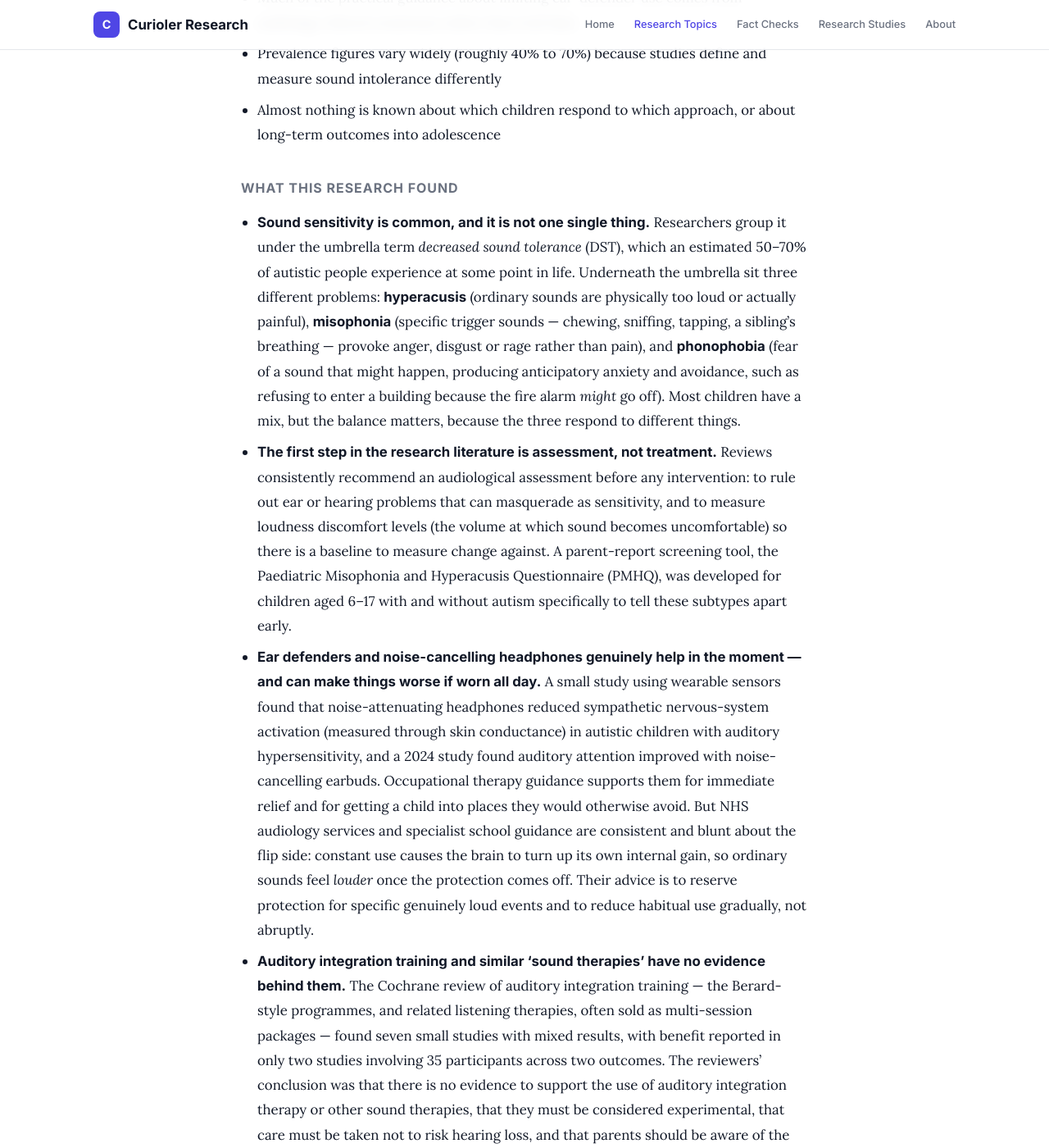
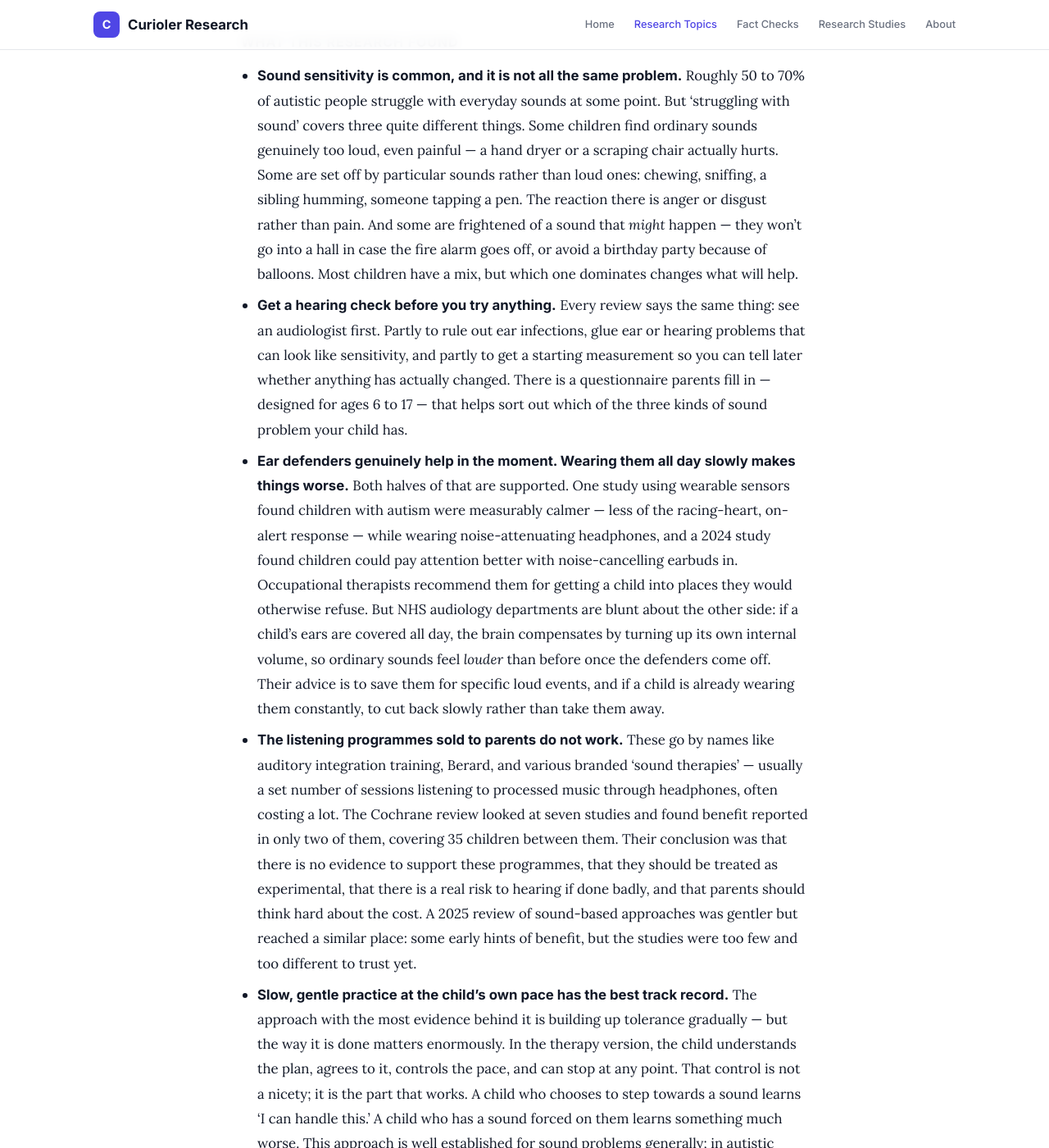
Before and after one commit to Curioler-org/curioler-research, a Jekyll site: the page built from docs/_summaries/2026-08-18-how-to-treat-high-sound-sensitivity-in-an-autistic-11-year-o.md, in a window 1280 px wide and 1400 px high, scrolled down 1620 px. Shown: the whole window at 82% size. Built offline with Jekyll 4.4.1, drawn with Linux system fonts in a browser that asks for light colours; some of the changed text lies outside the part shown.

Commit message:
research: rewrite sound sensitivity summary in plain parent language
The first draft drifted clinical - jargon like decreased sound tolerance,
sympathetic activation, loudness discomfort levels and heterogeneity, plus a
methods-heavy framing. The pipeline's own brief is to write for a parent, not a
clinician, so this rewrites the whole summary at that level: plain wording,
practical actions first, study-design detail cut back to how much to trust it.
Evidence, conclusions and sources are unchanged.

```diff
--- a/docs/_summaries/2026-08-18-how-to-treat-high-sound-sensitivity-in-an-autistic-11-year-o.md
+++ b/docs/_summaries/2026-08-18-how-to-treat-high-sound-sensitivity-in-an-autistic-11-year-o.md
@@ -1,62 +1,63 @@
 ---
-title: "Treating High Sound Sensitivity in an Autistic 11-Year-Old"
+title: "Sound Sensitivity in an Autistic 11-Year-Old: What Actually Helps"
 content_type: "systematic_review"
 trust_tier: 1
 trust_tier_label: "Systematic review or meta-analysis"
 domain: "Sensory"
 search_topic: "how to treat high sound sensitivity in an autistic 11-year-old"
 summary_date: "2026-08-18"
-short_summary: "Between half and three-quarters of autistic people experience decreased sound tolerance at some point, and it often peaks in the school years. The research does not point to a cure, but it does point clearly in two directions: the sound therapies most heavily marketed to parents (auditory integration training) have no evidence behind them, while a combination of audiological assessment, targeted rather than all-day ear protection, environmental adjustments, and CBT-style graded exposure has the strongest support."
+short_summary: "Somewhere between half and three-quarters of autistic people find everyday sounds harder to bear than most, and it often gets worse around the school years. There is no cure, but the research is clear about two things: the expensive listening programmes sold to parents do not work, and what does help is a mix of a hearing check, ear defenders used for specific noisy moments rather than all day, changes to the environment, and slow, gentle practice at the child's own pace."
 status: draft
 tags: [autism, sensory, hyperacusis, sound-sensitivity, misophonia, noise, intervention]
 ---
 
 ## At a glance
 
-**Sample size:** Cochrane review of 7 small trials of sound therapies; 2025 systematic review that screened 4,741 records and found only 8 eligible studies across 6 different sound-based interventions; supporting evidence from small physiological studies and single-case reports
-**Demographics:** Autistic children and young people. The main paediatric screening tool for sound intolerance (PMHQ) is designed for ages 6–17, so an 11-year-old sits squarely inside the assessed age range
-**Key outcome:** No single treatment removes sound sensitivity. The strongest evidence supports a combined approach — identify which kind of sound intolerance your child has, use ear protection for specific loud situations rather than all day, adjust the environment, and use CBT-style graded exposure — while Cochrane found no evidence to support auditory integration training or similar sound therapies
-**Methodology:** Synthesis of a Cochrane systematic review of auditory integration training and other sound therapies, a 2025 systematic review of sound-based interventions in children, review papers on the definitions and prevalence of decreased sound tolerance in autism, small physiological and attention studies of noise-attenuating devices, and NHS and National Autistic Society clinical guidance
-**Researchers:** Zachary J. Williams and colleagues (definitions and mechanisms), Y. Sinha and colleagues (Cochrane review of sound therapies), Vincent, Skaczkowski, Hughes-Barton & Gunn (2025 systematic review), Pfeiffer and colleagues (noise-attenuating headphones)
+**Sample size:** The Cochrane team reviewed 7 small studies of sound-therapy programmes. A 2025 review sifted through 4,741 papers and found only 8 solid enough to include. The rest of what we know comes from small studies and individual cases
+**Demographics:** Autistic children and teenagers. The main questionnaire used to work out what kind of sound sensitivity a child has was built for ages 6 to 17, so an 11-year-old sits comfortably in the middle of it
+**Key outcome:** Nothing makes sound sensitivity disappear. What helps most is a combination: find out what kind of sound problem your child actually has, use ear protection for specific loud events rather than all day, make the environment quieter, and build up tolerance slowly with the child leading. The one clear negative finding is that auditory integration training and similar listening programmes do not work
+**Methodology:** This pulls together the strongest evidence available rather than one study: a Cochrane review of listening programmes, a 2025 review of sound-based approaches for children, research papers on how common sound sensitivity is in autism and what forms it takes, small studies of ear defenders and noise-cancelling earbuds, and NHS and National Autistic Society guidance
 **Institutes:** Cochrane Collaboration, Vanderbilt University Medical Center, University of South Australia, Temple University, NHS audiology services (UK), National Autistic Society
 
 **Limitations:**
 
-- There is still no randomised controlled trial of any treatment for sound sensitivity carried out specifically in autistic children — most of the direct evidence is small studies and single cases
-- The 2025 systematic review found only 8 usable studies across 6 different interventions, with high variation in design, population and outcomes measured
-- Much of the practical guidance about limiting ear-defender use comes from audiology clinical consensus rather than trial data
-- Prevalence figures vary widely (roughly 40% to 70%) because studies define and measure sound intolerance differently
-- Almost nothing is known about which children respond to which approach, or about long-term outcomes into adolescence
+- Nobody has yet run a proper large trial of any treatment for sound sensitivity specifically in autistic children — most of the direct evidence is small studies and single cases
+- The 2025 review found only 8 usable studies covering 6 different approaches, and they were too different from each other to compare properly
+- The advice about not wearing ear defenders all day comes from what audiologists see in clinic, not from a trial
+- How common sound sensitivity is depends on who you ask — estimates range from about 40% to 70% because studies measure it differently
+- We do not know which children respond to which approach, or what happens to them long-term
 
 ## What this research found
 
-- **Sound sensitivity is common, and it is not one single thing.** Researchers group it under the umbrella term *decreased sound tolerance* (DST), which an estimated 50–70% of autistic people experience at some point in life. Underneath the umbrella sit three different problems: **hyperacusis** (ordinary sounds are physically too loud or actually painful), **misophonia** (specific trigger sounds — chewing, sniffing, tapping, a sibling's breathing — provoke anger, disgust or rage rather than pain), and **phonophobia** (fear of a sound that might happen, producing anticipatory anxiety and avoidance, such as refusing to enter a building because the fire alarm *might* go off). Most children have a mix, but the balance matters, because the three respond to different things.
-- **The first step in the research literature is assessment, not treatment.** Reviews consistently recommend an audiological assessment before any intervention: to rule out ear or hearing problems that can masquerade as sensitivity, and to measure loudness discomfort levels (the volume at which sound becomes uncomfortable) so there is a baseline to measure change against. A parent-report screening tool, the Paediatric Misophonia and Hyperacusis Questionnaire (PMHQ), was developed for children aged 6–17 with and without autism specifically to tell these subtypes apart early.
-- **Ear defenders and noise-cancelling headphones genuinely help in the moment — and can make things worse if worn all day.** A small study using wearable sensors found that noise-attenuating headphones reduced sympathetic nervous-system activation (measured through skin conductance) in autistic children with auditory hypersensitivity, and a 2024 study found auditory attention improved with noise-cancelling earbuds. Occupational therapy guidance supports them for immediate relief and for getting a child into places they would otherwise avoid. But NHS audiology services and specialist school guidance are consistent and blunt about the flip side: constant use causes the brain to turn up its own internal gain, so ordinary sounds feel *louder* once the protection comes off. Their advice is to reserve protection for specific genuinely loud events and to reduce habitual use gradually, not abruptly.
-- **Auditory integration training and similar 'sound therapies' have no evidence behind them.** The Cochrane review of auditory integration training — the Berard-style programmes, and related listening therapies, often sold as multi-session packages — found seven small studies with mixed results, with benefit reported in only two studies involving 35 participants across two outcomes. The reviewers' conclusion was that there is no evidence to support the use of auditory integration therapy or other sound therapies, that they must be considered experimental, that care must be taken not to risk hearing loss, and that parents should be aware of the cost involved. A 2025 systematic review of sound-based interventions in children reached a similarly cautious verdict: preliminary signals of benefit for auditory sensitivity, anxiety and behaviour, but with heterogeneity so high the authors called for proper randomised trials before drawing conclusions.
-- **Graded exposure delivered in a CBT framework has the most credible track record.** Cognitive behavioural therapy with an exposure and habituation component is the established evidence-based approach for hyperacusis, misophonia and tinnitus distress across the wider clinical literature, and a 2025 review lecture summarising that evidence found both psychologist- and audiologist-delivered CBT reduced the impact of these conditions on quality of life. In autism specifically the direct evidence is thinner: a published case report of a modified CBT approach for an autistic child with hyperacusis — combining graded exposure, sensory self-regulation strategies and adaptations for the child's communication and processing style — reported improved loudness discomfort levels and reduced reliance on noise-cancelling headphones in daily life. One case is not proof, but it is the direction the evidence is pointing.
-- **Environmental adjustment does much of the practical work.** Guidance from the National Autistic Society treats sensory adjustments as a school's reasonable-adjustment duty rather than a favour: advance warning of fire drills, permission to wear ear defenders for bells and assemblies, staggered arrival or departure to miss the corridor crush, seating away from speakers and noisy classmates, exams in a quiet room, a designated calm space the child can leave for without asking permission, and small physical fixes like felt pads on chair legs. These are the changes that most reliably reduce daily distress while any therapeutic work is going on.
+- **Sound sensitivity is common, and it is not all the same problem.** Roughly 50 to 70% of autistic people struggle with everyday sounds at some point. But 'struggling with sound' covers three quite different things. Some children find ordinary sounds genuinely too loud, even painful — a hand dryer or a scraping chair actually hurts. Some are set off by particular sounds rather than loud ones: chewing, sniffing, a sibling humming, someone tapping a pen. The reaction there is anger or disgust rather than pain. And some are frightened of a sound that *might* happen — they won't go into a hall in case the fire alarm goes off, or avoid a birthday party because of balloons. Most children have a mix, but which one dominates changes what will help.
+- **Get a hearing check before you try anything.** Every review says the same thing: see an audiologist first. Partly to rule out ear infections, glue ear or hearing problems that can look like sensitivity, and partly to get a starting measurement so you can tell later whether anything has actually changed. There is a questionnaire parents fill in — designed for ages 6 to 17 — that helps sort out which of the three kinds of sound problem your child has.
+- **Ear defenders genuinely help in the moment. Wearing them all day slowly makes things worse.** Both halves of that are supported. One study using wearable sensors found children with autism were measurably calmer — less of the racing-heart, on-alert response — while wearing noise-attenuating headphones, and a 2024 study found children could pay attention better with noise-cancelling earbuds in. Occupational therapists recommend them for getting a child into places they would otherwise refuse. But NHS audiology departments are blunt about the other side: if a child's ears are covered all day, the brain compensates by turning up its own internal volume, so ordinary sounds feel *louder* than before once the defenders come off. Their advice is to save them for specific loud events, and if a child is already wearing them constantly, to cut back slowly rather than take them away.
+- **The listening programmes sold to parents do not work.** These go by names like auditory integration training, Berard, and various branded 'sound therapies' — usually a set number of sessions listening to processed music through headphones, often costing a lot. The Cochrane review looked at seven studies and found benefit reported in only two of them, covering 35 children between them. Their conclusion was that there is no evidence to support these programmes, that they should be treated as experimental, that there is a real risk to hearing if done badly, and that parents should think hard about the cost. A 2025 review of sound-based approaches was gentler but reached a similar place: some early hints of benefit, but the studies were too few and too different to trust yet.
+- **Slow, gentle practice at the child's own pace has the best track record.** The approach with the most evidence behind it is building up tolerance gradually — but the way it is done matters enormously. In the therapy version, the child understands the plan, agrees to it, controls the pace, and can stop at any point. That control is not a nicety; it is the part that works. A child who chooses to step towards a sound learns 'I can handle this.' A child who has a sound forced on them learns something much worse. This approach is well established for sound problems generally; in autistic children specifically the published evidence is thin — one detailed case of an autistic child who improved and needed his headphones far less afterwards.
+- **Changing the environment does most of the day-to-day work.** The National Autistic Society treats sensory adjustments in school as something a child is entitled to, not a favour. The practical list is short and unglamorous: warn the child before fire drills, let them wear ear defenders for bells and assemblies, let them arrive or leave a few minutes early to miss the corridor rush, seat them away from speakers and noisy classmates, let them sit exams in a quiet room, give them somewhere calm they can go without having to ask, and put felt pads under chair legs. These are the changes that reduce daily misery while anything else is going on.
 
 ## What this means for caregivers
 
-- **Start by working out which kind of sound sensitivity your child has.** Keep a simple two-week log: which sounds, in which settings, and what the reaction looks like — hands over ears and pain, or anger at one specific person's chewing, or refusing to enter a room in case a sound happens. That distinction is what tells an audiologist or psychologist which approach to try, and it is information only you can collect. Ask your GP or paediatrician for an audiology referral to rule out hearing or middle-ear issues first — the research is unanimous that this comes before treatment.
-- **Treat ear defenders as a tool for specific situations, not a uniform.** They are the right answer for a fireworks display, a school assembly, a busy shopping centre, a fire drill. If your child currently wears them most of the day, the research does not say to snatch them away — it says to reduce use gradually while keeping anxiety low, ideally with an audiologist's or occupational therapist's help, and to replace all-day protection with quieter environments and planned quiet breaks instead.
-- **Be sceptical of anything sold as a sound-therapy programme.** If a provider offers a fixed course of listening sessions through headphones to 'retrain' your child's hearing — auditory integration training, Berard, Tomatis-style programmes, listening therapies — the Cochrane review found no evidence they work, flagged a hearing-safety concern, and specifically flagged the cost to families. That money is better spent on an audiology assessment or CBT sessions.
-- **Eleven is a good age for the talking-therapy route.** Graded exposure works better when a child can understand the plan, agree to it, and rate their own discomfort — which most 11-year-olds can do with adaptations. Look for a psychologist or audiologist experienced with both autism and sound intolerance, and expect the approach to be modified: visual scales, predictable steps the child controls, and self-regulation strategies built in alongside the exposure.
-- **Put the school adjustments in writing.** Advance warning of fire alarms, permission to leave for a quiet space, seating away from noise, and exams in a separate room are standard reasonable adjustments — not special pleading. Getting them recorded in your child's support plan means they survive a change of teacher.
-- **Take the anxiety component seriously.** By this age, a lot of the daily disruption comes from anticipating sounds rather than hearing them, and avoidance shrinks a child's world quickly. Anxiety that has grown around sound is treatable in its own right, and treating it is often what makes the exposure work possible.
+- **Spend two weeks working out which kind of sound problem your child has.** Keep a note on your phone: which sound, where, and what happened. Was it hands over ears and real distress at something loud? Anger at one specific noise, usually made by a person? Or refusing to go somewhere in case a sound happens? That single distinction is what tells a professional which approach to try, and you are the only one who can collect it.
+- **Ask for a hearing test.** Go to your GP or paediatrician and ask for an audiology referral. It is the first step in every set of guidance, it rules out simple physical causes, and it gives you a baseline.
+- **Treat ear defenders like an umbrella, not a coat.** Right for fireworks, assemblies, the shopping centre, a fire drill. If your child currently has them on most of the day, do not just take them away — reduce use slowly, ideally with help from an audiologist or occupational therapist, and replace the covered ears with genuinely quieter surroundings and planned quiet breaks.
+- **Be sceptical of anything sold as a listening programme.** If someone offers a fixed course of sessions listening through headphones to retrain your child's hearing, the evidence says it does not work, and the Cochrane reviewers specifically flagged the cost to families. That money goes further on an audiology appointment or a few therapy sessions.
+- **Eleven is a good age for the talking-and-practice approach.** Building up tolerance works far better when a child can understand the plan, agree to it, say how uncomfortable something feels, and stop it when they need to — which most 11-year-olds can do. Look for a psychologist or audiologist who has worked with both autism and sound sensitivity, and expect them to adapt things: pictures instead of talking, small steps the child controls, calming strategies built in alongside.
+- **Get the school adjustments written down.** Advance warning of alarms, permission to leave for a quiet space, seating away from noise, exams in a separate room. Put them in the support plan so they survive a change of teacher.
+- **Do not ignore the worry underneath.** By this age, a lot of the trouble comes from dreading a sound rather than hearing one, and avoiding places shrinks a child's world fast. That anxiety is treatable in its own right, and treating it is often what makes everything else possible.
 
 ## Important caveats
 
-- This is a research summary, not a treatment plan. Sound sensitivity that is new, one-sided, painful, or accompanied by ear pain, tinnitus or hearing changes needs a medical assessment rather than a sensory strategy — see a GP or audiologist.
-- There is no medication with established evidence for treating sound sensitivity in autistic children. Medication is sometimes used for co-occurring anxiety, which is a different target and a decision for a prescribing clinician.
-- The evidence base here is genuinely thin. The strongest single conclusion — that auditory integration training does not work — is a negative one, and the positive recommendations rest on clinical consensus, small studies and case reports rather than large trials in autistic children.
-- The warning about ear-defender overuse comes from audiology clinical practice, not from randomised trials, and it has to be balanced against the real access it buys some children. Withdrawing protection abruptly, or refusing it in genuinely loud environments, is not what the guidance recommends.
-- Sound sensitivity varies enormously between children and across time in the same child. What works in a quiet supermarket at 8am may fail at 5pm, and that is a feature of the condition rather than a sign the strategy is wrong.
+- This is a summary of research, not a plan for your child. If the sensitivity is new, only in one ear, painful, or comes with ringing or any change in hearing, that needs a doctor rather than a sensory strategy.
+- There is no medicine with good evidence for sound sensitivity in autistic children. Medication is sometimes used for anxiety that has grown around it, which is a different thing and a decision for a doctor who knows your child.
+- Be honest with yourself about how thin the evidence is. The strongest single finding here is a negative one — that listening programmes do not work. Most of the positive advice comes from what experienced clinicians do, small studies, and individual cases, not from large trials.
+- The warning about ear defenders comes from clinical experience rather than trials, and it has to be weighed against the real freedom they give some children. Taking them away suddenly, or refusing them somewhere genuinely deafening, is not what anyone is recommending.
+- A child who has gone quiet and still is not always a child who is coping. Sometimes that is a shutdown, which can look like progress and is not. Going along with something is not the same as tolerating it.
+- Sound sensitivity moves around. What your child manages in a quiet shop at 8am may be impossible at 5pm on a Friday. That is the condition, not a sign you are doing it wrong.
 
 ## About this research
 
-This summary draws on the strongest available evidence rather than a single study: a Cochrane systematic review of auditory integration training and other sound therapies, a 2025 systematic review of sound-based interventions in children from the University of South Australia, review papers by Williams and colleagues that established the current hyperacusis/misophonia/phonophobia framework and prevalence estimates for autism, small physiological and attention studies of noise-attenuating headphones and earbuds, a 2025 review of CBT for sound-intolerance conditions, and clinical guidance from NHS audiology services and the National Autistic Society. The quality is uneven: the Cochrane conclusion is solid, but no randomised trial has yet tested a full treatment approach specifically in autistic children, so several of the practical recommendations rest on clinical consensus.
+This summary is built from several sources rather than one study, because no single study covers the question. The strongest piece is a Cochrane review — the most rigorous kind there is — which found no evidence for listening programmes. Around it sit a 2025 review of sound-based approaches in children, research establishing how common sound sensitivity is in autism and what forms it takes, small studies of ear defenders and noise-cancelling earbuds, and practical guidance from NHS audiology services and the National Autistic Society. Be aware the quality is uneven: the Cochrane finding is solid, but no large trial has tested a full approach specifically in autistic children, so several of the practical recommendations here rest on clinical experience rather than hard proof.
 
 ## Sources
 
```
Also changed, not shown: topics/sensory/2026-08-18-how-to-treat-high-sound-sensitivity-in-an-autistic-11-year-o.md (+31 -30 lines).
